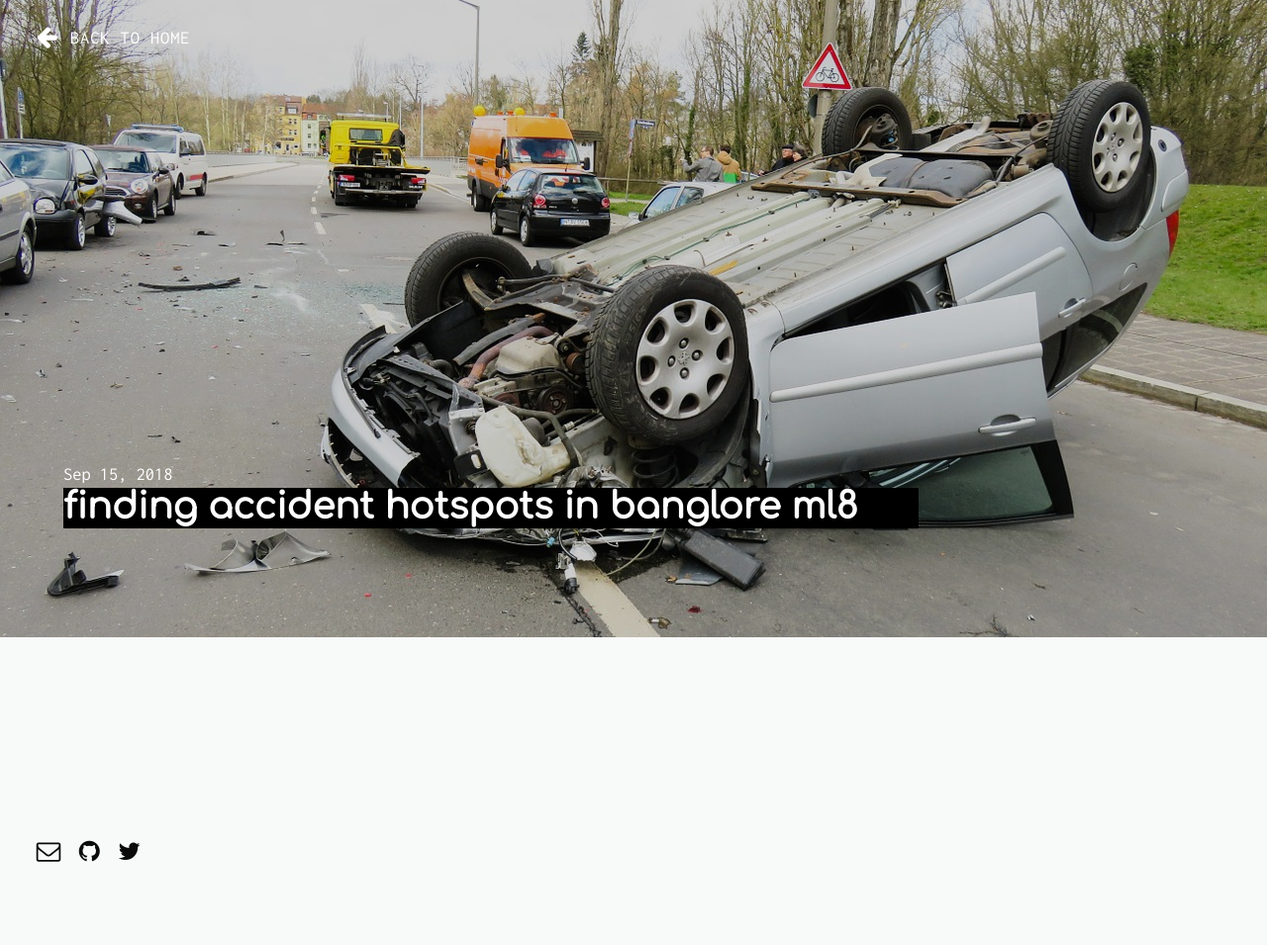
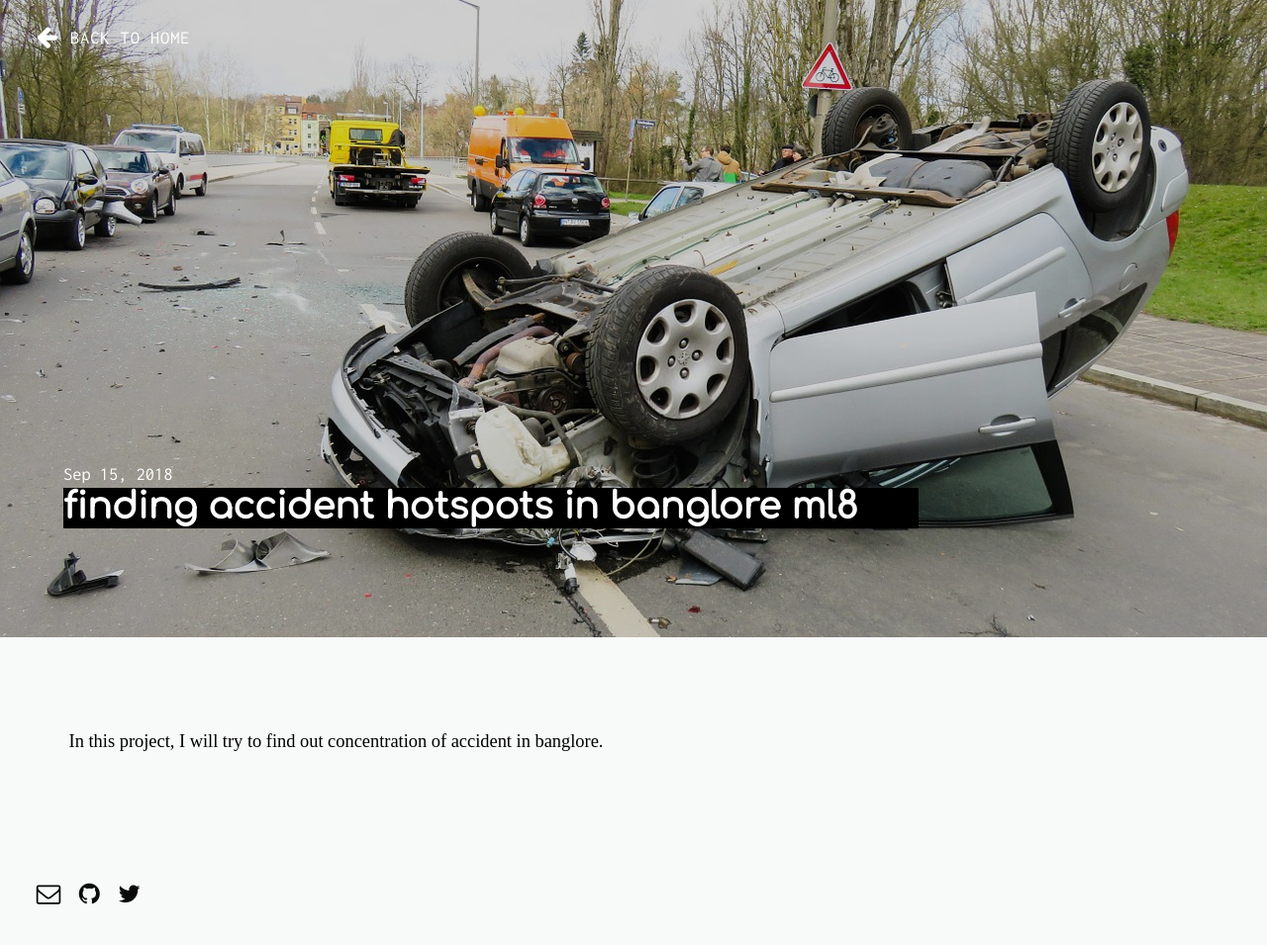
Before and after one commit to daftengineer/daftengineer.github.io, a Jekyll site: the page built from _posts/2018-09-15-accident-hotspots-banglore.markdown, in a window 1280 px wide. Shown: the whole page at 99% size. Built offline with Jekyll 4.4.1, drawn with Linux system fonts in a browser that asks for light colours; nearby versions of some CDN libraries; before the commit the page ends 911 px from its top, so only the background shows below that.

Commit message:
Update 2018-09-15-accident-hotspots-banglore.markdown

```diff
--- a/_posts/2018-09-15-accident-hotspots-banglore.markdown
+++ b/_posts/2018-09-15-accident-hotspots-banglore.markdown
@@ -9,7 +9,7 @@ image-sm: https://daftengineer.github.io/media_assets/accident.jpg
 
 <div style="color:black;"><p></p>
 
- <p style="text-align:justify;"></p>
+ <p style="text-align:justify;">In this project, I will try to find out concentration of accident in banglore. </p>
  <p style="text-align:justify;"></p>
  <p style="text-align:justify;"></p>
  <p style="text-align:justify;"></p>
```
